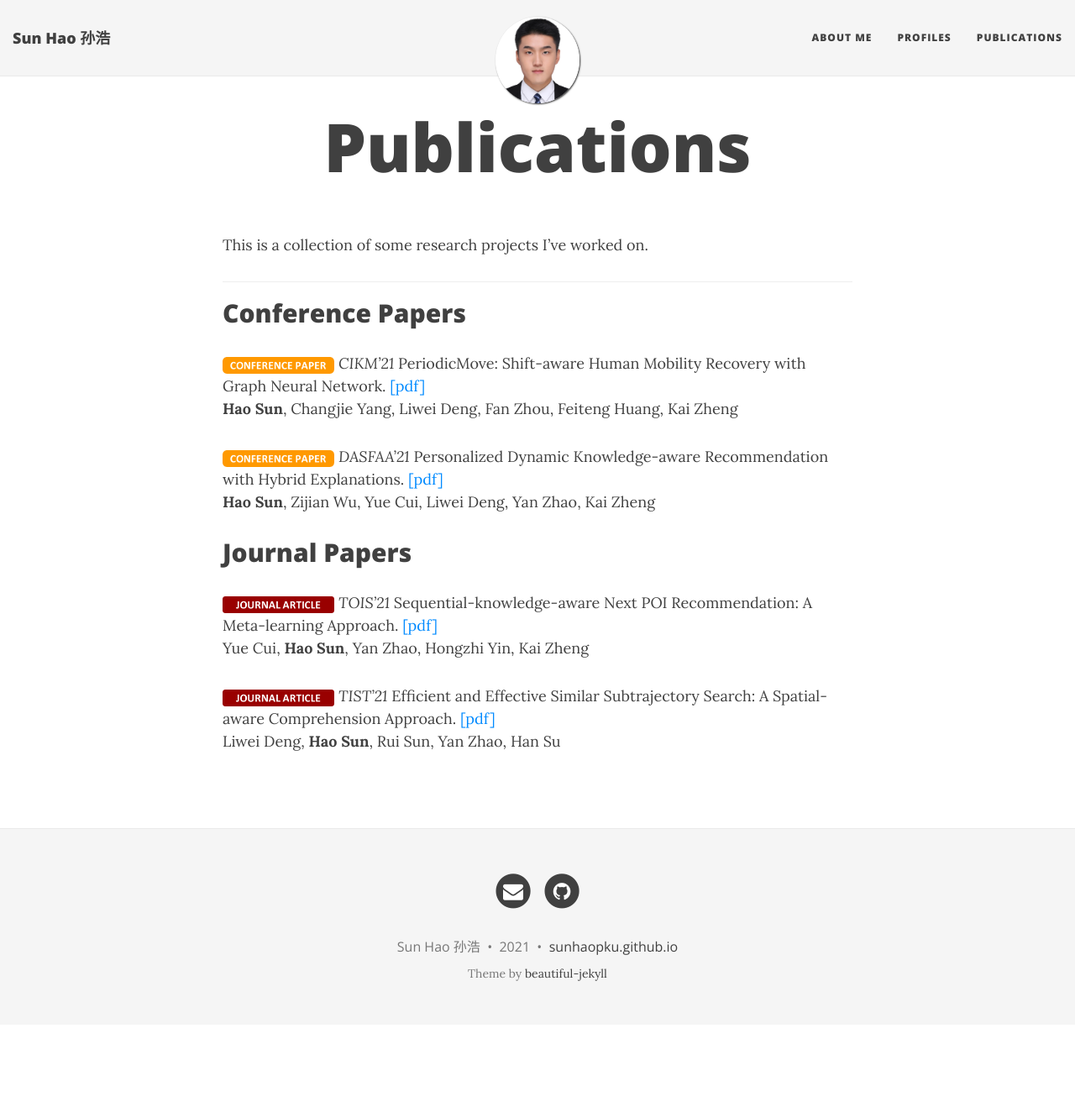
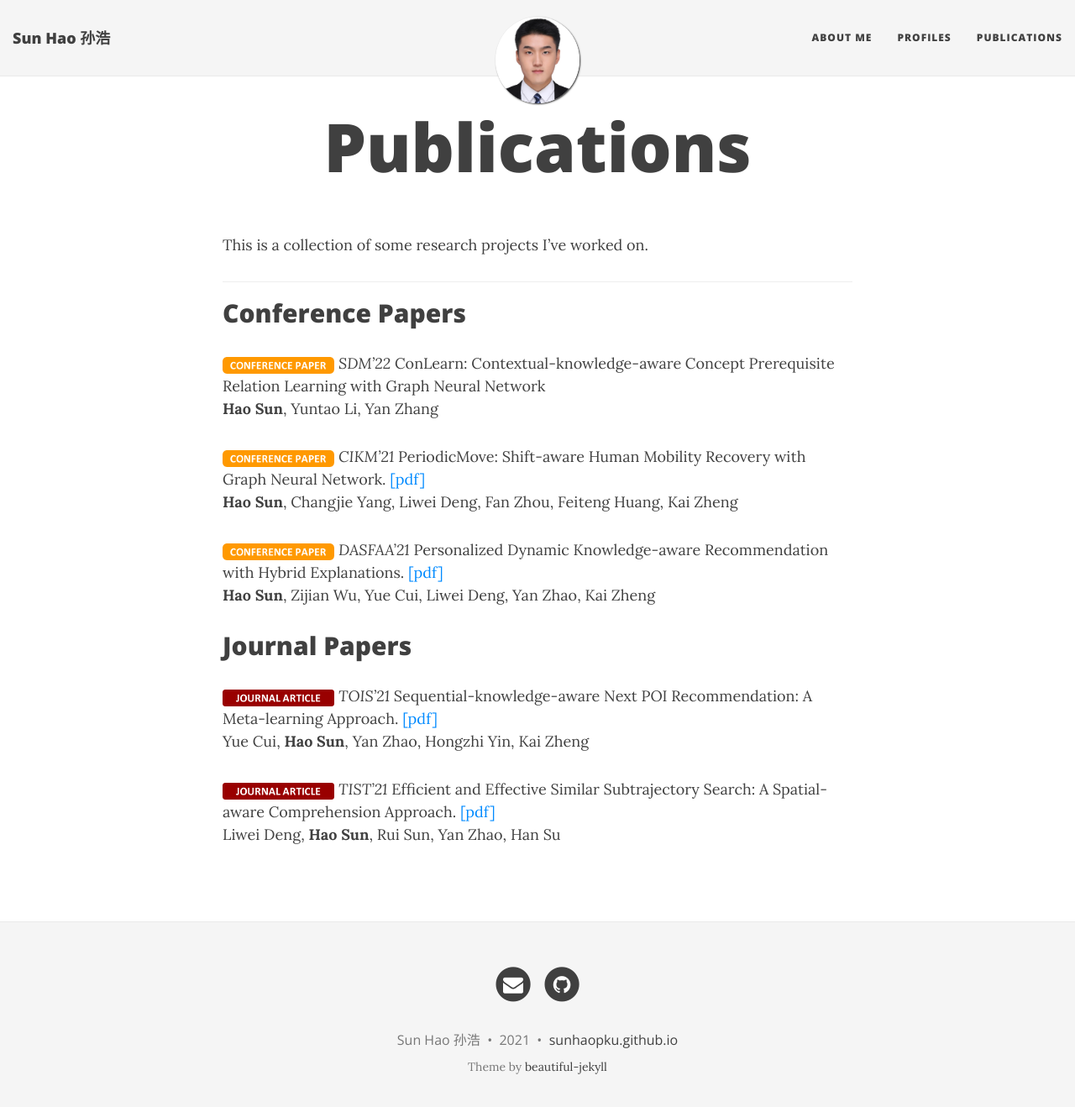
Before and after one commit to sunhaopku/sunhaopku.github.io, a Jekyll site: the page built from publications.md, in a window 1280 px wide and 1331 px high. Shown: the top 1318 px of the window at 84% size. Built offline with Jekyll 4.4.1, drawn with Linux system fonts in a browser that asks for light colours; nearby versions of some CDN libraries.

Commit message:
Update publications.md

```diff
--- a/publications.md
+++ b/publications.md
@@ -10,6 +10,11 @@ This is a collection of some research projects I've worked on.
 
 ---
 ## Conference Papers
+
+
+<img src="../img/conference-paper.png" height="20px">
+*SDM'22* ConLearn: Contextual-knowledge-aware Concept Prerequisite Relation Learning with Graph Neural Network \\
+**Hao Sun**, Yuntao Li, Yan Zhang
 
 <img src="../img/conference-paper.png" height="20px">
 *CIKM'21* PeriodicMove: Shift-aware Human Mobility Recovery with Graph Neural Network. [[pdf]](resources/cikm_2021_sun.pdf) \\
```
